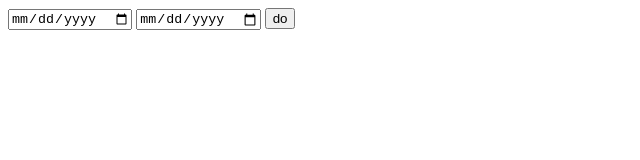
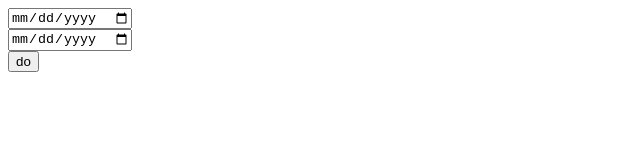
Before and after one commit to t-anpilov/NOC_schedule, a plain HTML site: page index.html in a window 1280 px wide. Shown: the whole page, without its empty margins (0-640 px from the left). Drawn offline with Linux system fonts and the light colour scheme.

Commit message:
start web_design

```diff
--- a/index.html
+++ b/index.html
@@ -6,10 +6,20 @@
     <title>My schedule</title>
 </head>
 <body>
-    <input id='first_date' type="date">
-    <input id='last_date' type="date">
-    <button id='do'>do</button>
-    <div id="date_output"> </div>
+    <section class='data-in'>
+        <div>
+            <input id='first_date' type="date">
+        </div>
+        <div>
+            <input id='last_date' type="date">
+        </div>
+        <div>
+            <button id='do'>do</button>
+        </div>
+    </section>
+    <section class='data-out'>
+        <div id="date_output"> </div>
+    </section>
 </body>
 <script src="index.js"></script>
 </html>
```
